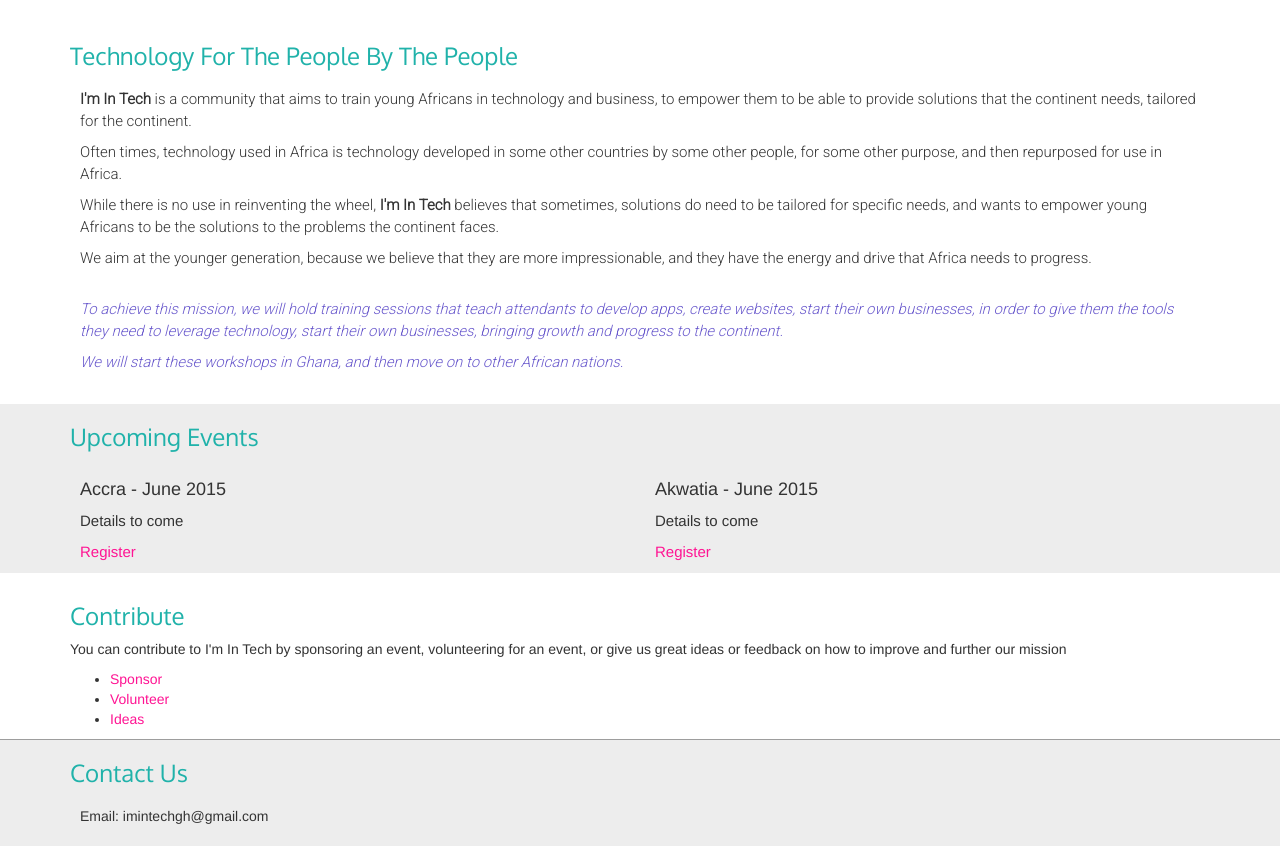
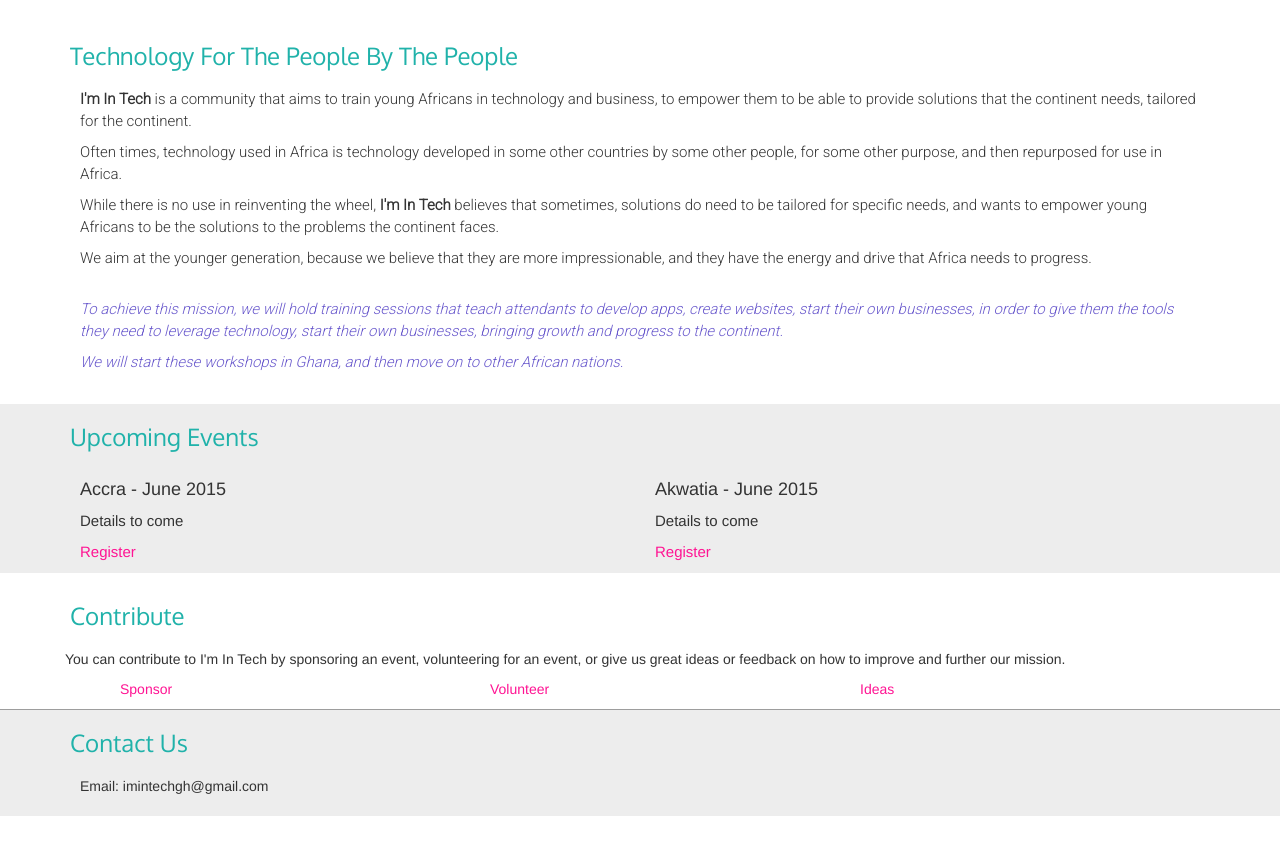
Before and after one commit to staritza/imInTech, a plain HTML site: page index.html in a window 1280 px wide. Shown: the part 57-903 px from the top of the page. After the commit the page ends 873 px from the top, so only its background shows below. Drawn offline with nearby package versions, Linux system fonts and the light colour scheme.

Commit message:
More styling

```diff
--- a/css/main.css
+++ b/css/main.css
@@ -65,6 +65,14 @@ body {
     padding: 10px;
 }
 
+#signup .row{
+    padding: 10px;
+}
+
+#signup li{
+    display: inline;
+}
+
 #contact{
     background-color: #ededed;
     border-top: solid 1px #9d9d9d;
--- a/index.html
+++ b/index.html
@@ -1,10 +1,11 @@
 <!DOCTYPE html>
 <html>
 
-<head>
+<head lang="en">
+    <meta charset="UTF-8">
     <link href='http://fonts.googleapis.com/css?family=Oxygen' rel='stylesheet' type='text/css'>
-    <link rel="stylesheet" href="css/bootstrap.css">
-    <link rel="stylesheet" href="css/main.css">
+    <link rel="stylesheet" href="./css/bootstrap.css">
+    <link rel="stylesheet" href="./css/main.css">
     <title>I'M IN TECH</title>
 </head>
 
@@ -96,16 +97,18 @@
     <div class="container">
 
         <h3>Contribute</h3>
-        <div>
-        <p>You can contribute to I'm In Tech by sponsoring an event, volunteering for an event, or give us great ideas
-            or feedback on how to improve and further our mission</p>
-        <ul>
-            <li><a href="#">Sponsor</a></li>
-            <li><a href="#">Volunteer</a></li>
-            <li><a href="#">Ideas</a></li>
-        </ul>
 
-    </div>
+        <div class="row">
+            <p>You can contribute to I'm In Tech by sponsoring an event, volunteering for an event, or give us great
+                ideas
+                or feedback on how to improve and further our mission.</p>
+            <ul>
+                <li class="col-md-4"><a href="#">Sponsor</a></li>
+                <li class="col-md-4"><a href="#">Volunteer</a></li>
+                <li class="col-md-4"><a href="#">Ideas</a></li>
+            </ul>
+
+        </div>
     </div>
 </div>
 
@@ -125,7 +128,7 @@
 ================================================== -->
 <!-- Placed at the end of the document so the pages load faster -->
 <script src="https://ajax.googleapis.com/ajax/libs/jquery/1.11.1/jquery.min.js"></script>
-<script src="js/bootstrap.js"></script>
+<script src="./js/bootstrap.js"></script>
 <link href='http://fonts.googleapis.com/css?family=Roboto:300' rel='stylesheet' type='text/css'/>
 </body>
 
```
Also changed, not shown: 1 other file.
